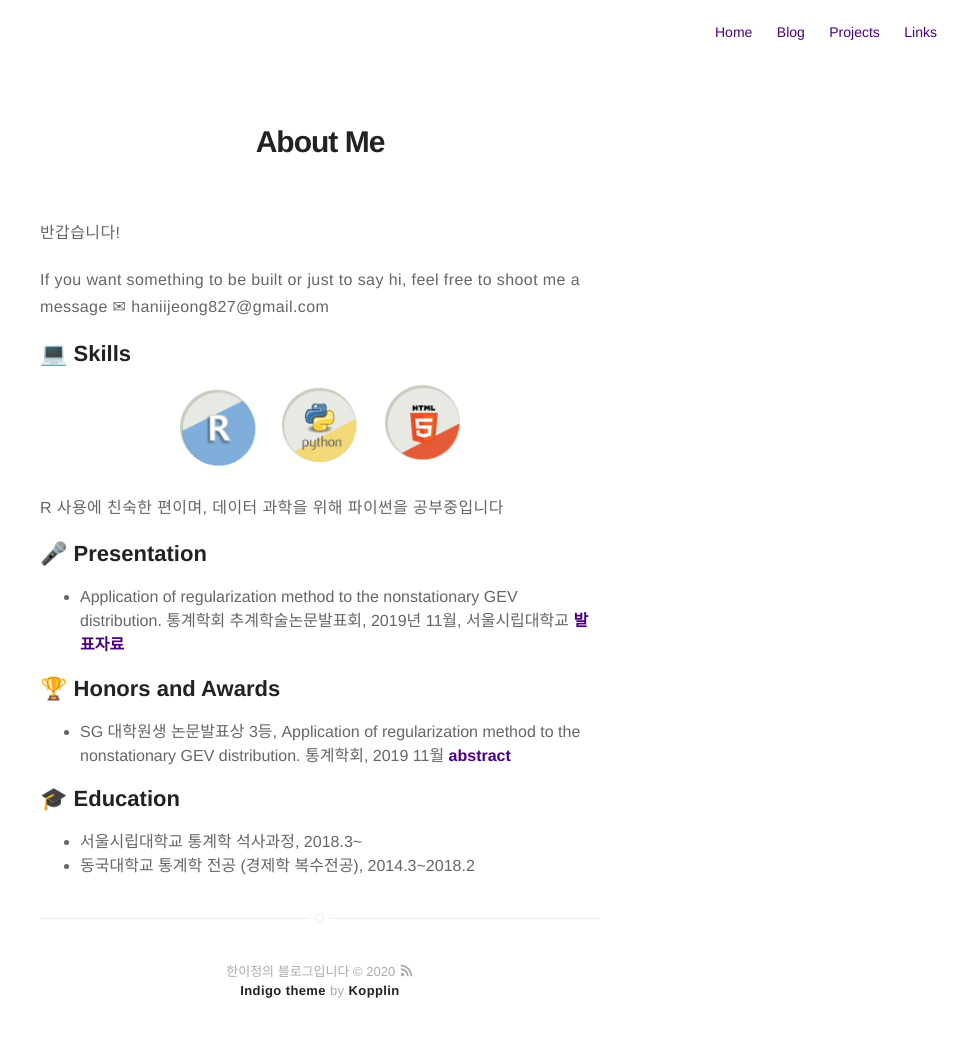
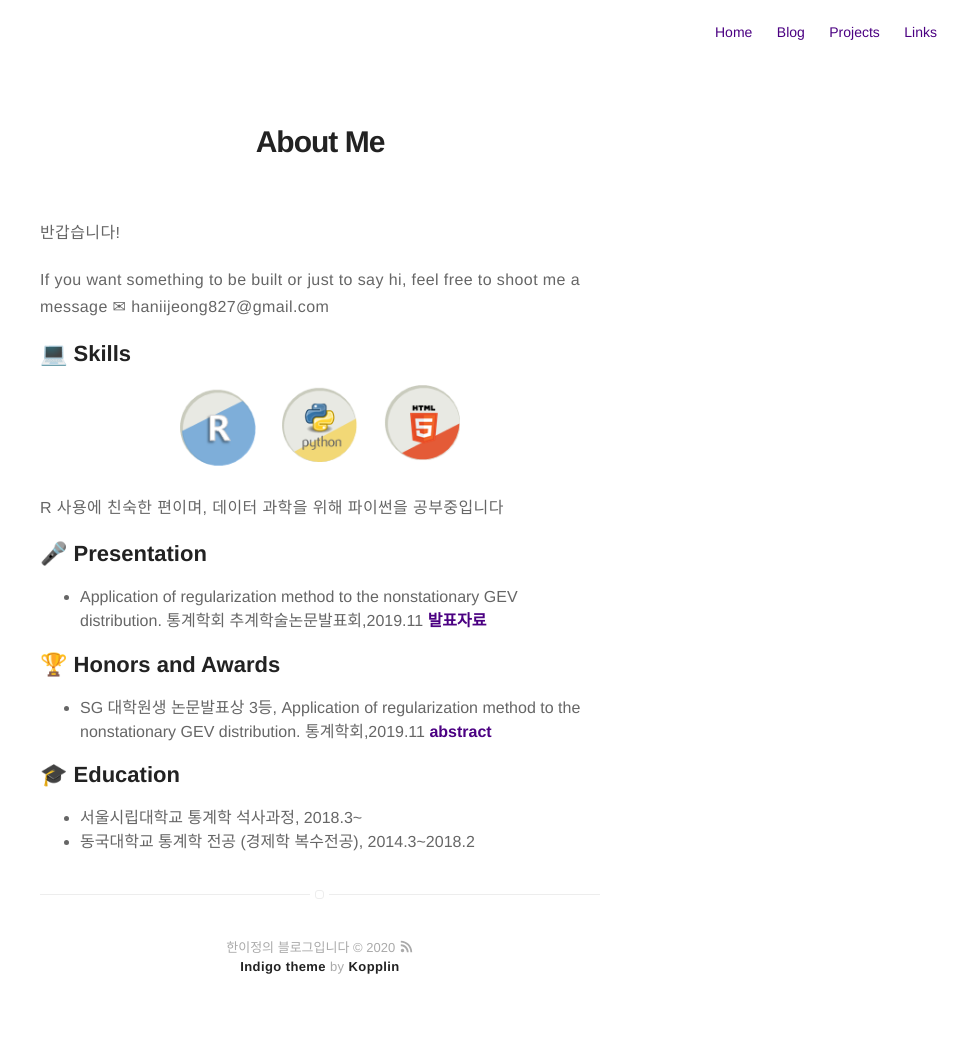
Before and after one commit to 12jeong/12jeong.github.io, a Jekyll site: the page built from about.md, in a window 1280 px wide. Shown: the whole page, without its empty margins (320-1280 px from the left). Built offline with Jekyll 4.4.1, drawn with Linux system fonts in a browser that asks for light colours; some web fonts are replaced; after the commit the page ends 1038 px from its top, so only the background shows below that.

```diff
--- a/about.md
+++ b/about.md
@@ -14,13 +14,13 @@ layout: page
 
 <h2> 🎤‍ Presentation</h2>
 <ul class="skill-list">
-	<li> Application of regularization method to the nonstationary GEV distribution. 통계학회 추계학술논문발표회, 2019년 11월, 서울시립대학교
+	<li> Application of regularization method to the nonstationary GEV distribution. 통계학회 추계학술논문발표회,2019.11
 	<a href = '/assets/labworks/regularization_GEV.pdf'> 발표자료 </a>  </li>
 </ul>
 
 <h2> 🏆 Honors and Awards</h2>
 <ul class="skill-list">
-	<li> SG 대학원생 논문발표상 3등, Application of regularization method to the nonstationary GEV distribution. 통계학회, 2019 11월 <a href = '/assets/labworks/abstract_regularization_GEV.pdf'> abstract </a></li>
+	<li> SG 대학원생 논문발표상 3등, Application of regularization method to the nonstationary GEV distribution. 통계학회,2019.11 <a href = '/assets/labworks/abstract_regularization_GEV.pdf'> abstract </a></li>
 </ul>
 
 <h2> 🎓 Education</h2>
```
Also changed, not shown: links.md (+2 -0 lines), assets/images/fam_hong.PNG (added), assets/images/fam_moon.PNG (added).
